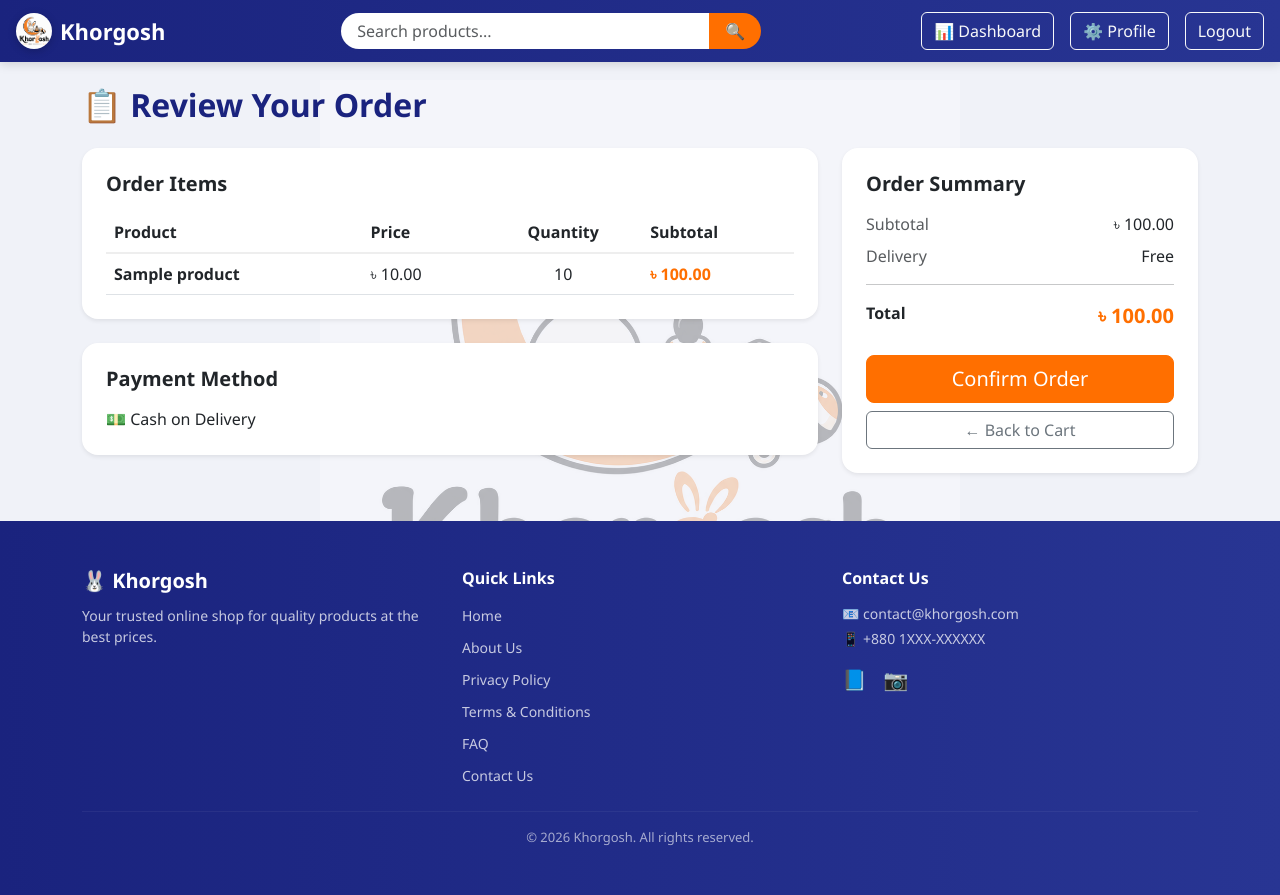
After one commit to mahdiribbi/Al-RiRa, a Django app: page /checkout-review/ in a window 1280 px wide. The commit adds this page. Run offline with Django 5.2, Linux system fonts and the light colour scheme; a user stored in the database is signed in; tables that the repository leaves empty hold one stand-in row (values such as "Sample post").

Commit message:
Add order review page before checkout confirmation

```diff
--- a/backend/products/templates/cart.html
+++ b/backend/products/templates/cart.html
@@ -50,7 +50,7 @@
 
 <div class="d-flex justify-content-end align-items-center mt-4 gap-4">
     <h4 class="mb-0">Total: <span class="fw-bold" style="color: var(--accent-color);">৳ {{ total }}</span></h4>
-    <a href="{% url 'checkout' %}" class="btn btn-primary btn-lg px-4">Checkout →</a>
+    <a href="{% url 'checkout_review' %}" class="btn btn-primary btn-lg px-4">Checkout →</a>
 </div>
 
 {% else %}
--- /dev/null
+++ b/backend/products/templates/checkout_review.html
@@ -0,0 +1,74 @@
+{% extends 'base.html' %}
+{% block content %}
+
+<h2 class="mb-4 fw-bold" style="color: var(--primary-color);">📋 Review Your Order</h2>
+
+<div class="row">
+    <div class="col-lg-8">
+        <div class="card border-0 shadow-sm mb-4" style="border-radius: 16px;">
+            <div class="card-body p-4">
+                <h5 class="fw-bold mb-3">Order Items</h5>
+                <table class="table align-middle mb-0">
+                    <thead>
+                        <tr class="text-muted" style="border-bottom: 2px solid #eee;">
+                            <th>Product</th>
+                            <th>Price</th>
+                            <th class="text-center">Quantity</th>
+                            <th>Subtotal</th>
+                        </tr>
+                    </thead>
+                    <tbody>
+                        {% for item in cart_items %}
+                        <tr>
+                            <td class="fw-semibold">{{ item.product.name }}</td>
+                            <td>৳ {{ item.product.price }}</td>
+                            <td class="text-center">{{ item.quantity }}</td>
+                            <td class="fw-bold" style="color: var(--accent-color);">৳ {{ item.total_price }}</td>
+                        </tr>
+                        {% endfor %}
+                    </tbody>
+                </table>
+            </div>
+        </div>
+
+        <div class="card border-0 shadow-sm" style="border-radius: 16px;">
+            <div class="card-body p-4">
+                <h5 class="fw-bold mb-3">Payment Method</h5>
+                <p class="mb-0">💵 Cash on Delivery</p>
+            </div>
+        </div>
+    </div>
+
+    <div class="col-lg-4">
+        <div class="card border-0 shadow-sm" style="border-radius: 16px; position: sticky; top: 20px;">
+            <div class="card-body p-4">
+                <h5 class="fw-bold mb-3">Order Summary</h5>
+
+                <div class="d-flex justify-content-between mb-2">
+                    <span class="text-muted">Subtotal</span>
+                    <span>৳ {{ total }}</span>
+                </div>
+                <div class="d-flex justify-content-between mb-2">
+                    <span class="text-muted">Delivery</span>
+                    <span>Free</span>
+                </div>
+
+                <hr>
+
+                <div class="d-flex justify-content-between mb-4">
+                    <span class="fw-bold">Total</span>
+                    <span class="fw-bold fs-5" style="color: var(--accent-color);">৳ {{ total }}</span>
+                </div>
+
+                <form method="post" action="{% url 'checkout' %}">
+                    {% csrf_token %}
+                    <button type="submit" class="btn btn-primary btn-lg w-100">Confirm Order</button>
+                </form>
+
+                <a href="{% url 'cart' %}" class="btn btn-outline-secondary w-100 mt-2">← Back to Cart</a>
+            </div>
+        </div>
+    </div>
+</div>
+
+{% endblock %}
--- a/backend/products/urls.py
+++ b/backend/products/urls.py
@@ -21,6 +21,8 @@ urlpatterns = [
     path('update-cart/<int:item_id>/<str:action>/', views.update_cart_quantity, name='update_cart_quantity'),
 
     path('product/<int:product_id>/', views.product_detail, name='product_detail'),
+
+    path('checkout-review/', views.checkout_review, name='checkout_review'),
 
     path('checkout/', views.checkout, name='checkout'),
 
--- a/backend/products/views.py
+++ b/backend/products/views.py
@@ -149,6 +149,24 @@ def update_cart_quantity(request, item_id, action):
 def product_detail(request, product_id):
     product = get_object_or_404(Product, id=product_id)
     return render(request, 'product_detail.html', {'product': product})
+
+
+@login_required
+def checkout_review(request):
+    cart, created = Cart.objects.get_or_create(user=request.user)
+    cart_items = cart.items.all()
+
+    if not cart_items:
+        return redirect('cart')
+
+    for item in cart_items:
+        if item.quantity > item.product.stock:
+            messages.error(request, f"Sorry, only {item.product.stock} units of {item.product.name} are available. Please update your cart.")
+            return redirect('cart')
+
+    total = sum(item.total_price() for item in cart_items)
+
+    return render(request, 'checkout_review.html', {'cart_items': cart_items, 'total': total})
 
 
 @login_required
```
